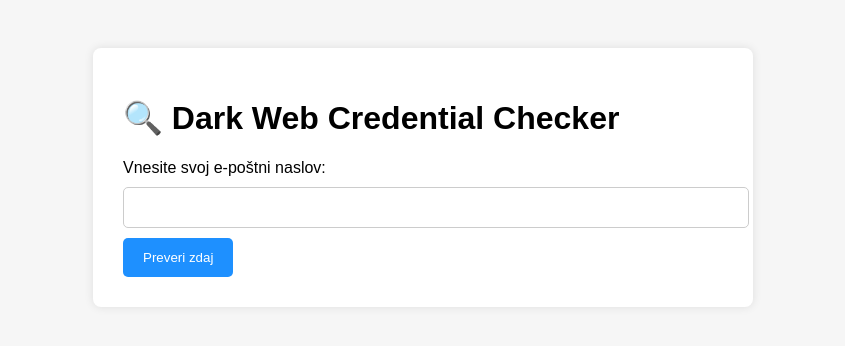
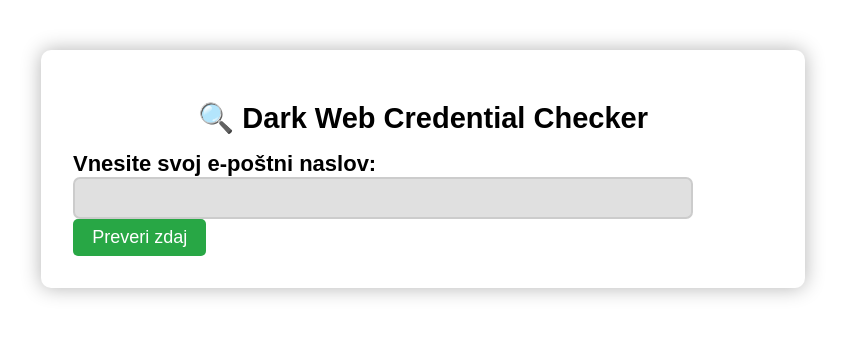
Before and after one commit to davidvolkwolfy/darkweb-checker, a Flask app: page / in a window 1280 px wide. Shown: the top 346 px of the page, without its empty margins (217-1062 px from the left). Run offline with Flask 3, Linux system fonts and the light colour scheme.

Commit message:
Update styles.css

```diff
--- a/static/styles.css
+++ b/static/styles.css
@@ -1,39 +1,173 @@
+/* === GENERAL === */
 body {
+    margin: 0;
+    padding: 0;
     font-family: Arial, sans-serif;
-    background-color: #f6f6f6;
-    padding: 40px;
 }
 
+body.light-mode {
+    background-color: #f9f9f9;
+    color: #121212;
+}
+
+body.dark-mode {
+    background-color: #121212;
+    color: #f1f1f1;
+}
+
+/* === CONTAINER === */
 .container {
-    max-width: 600px;
-    margin: 0 auto;
-    background-color: #fff;
-    padding: 30px;
-    border-radius: 8px;
-    box-shadow: 0 0 10px rgba(0,0,0,0.1);
+    max-width: 700px;
+    margin: 50px auto;
+    padding: 2rem;
+    background-color: inherit;
+    border-radius: 10px;
+    box-shadow: 0 0 20px rgba(0,0,0,0.3);
+}
+
+/* === LOGO === */
+.logo {
+    display: block;
+    margin: 0 auto 30px;
+    width: 250px;
+    height: auto;
+}
+
+/* === TEXT === */
+h1 {
+    text-align: center;
+    margin-bottom: 1rem;
+    font-size: 29px;
+}
+
+p {
+    font-size: 16px;
+}
+
+.description {
+    text-align: center;
+    font-size: 0.95rem;
+    margin-bottom: 1.5rem;
+    color: #777;
+}
+
+label[for="email"] {
+    font-size: 22px;
+    font-weight: bold;
+}
+
+/* === FORM === */
+form.form-inline {
+    display: flex;
+    flex-direction: column;
+    align-items: center;
+    gap: 10px;
+    margin-top: 20px;
+    margin-bottom: 2rem;
 }
 
 input[type="email"] {
+    padding: 0.5rem;
     width: 100%;
-    padding: 12px;
-    margin: 10px 0;
-    border: 1px solid #ccc;
-    border-radius: 5px;
+    max-width: 600px;
+    border-radius: 7px;
+    border: 2px solid #ccc;
+    background-color: #e0e0e0;
+    color: #000;
+    font-size: 19px;
 }
 
-button {
-    padding: 12px 20px;
-    background-color: #1e90ff;
-    color: white;
+body.dark-mode input[type="email"] {
+    background-color: #222;
+    color: #fff;
+    border: 1px solid #555;
+}
+
+/* === BUTTONS === */
+button,
+.theme-toggle,
+.clear-session,
+.export-btn {
+    padding: 0.5rem 1.2rem;
     border: none;
     border-radius: 5px;
     cursor: pointer;
+    transition: background 0.3s ease;
+    color: #fff;
+    background-color: #28a745;
+    font-size: 18px;
 }
 
-button:hover {
-    background-color: #0072c6;
+button:hover,
+.theme-toggle:hover,
+.clear-session:hover,
+.export-btn:hover {
+    background-color: #1e7e34;
 }
 
+/* === LIST RESULTS === */
+ul {
+    list-style-type: none;
+    padding: 0;
+}
+
+.breach-box {
+    background-color: #e0e0e0;
+    color: #000;
+    padding: 8px 12px;
+    margin-bottom: 8px;
+    border-radius: 5px;
+    font-family: monospace;
+}
+
+body.dark-mode .breach-box {
+    background-color: #2b2b2b;
+    color: #f1f1f1;
+}
+
+/* === LAYOUT === */
+.top-bar {
+    display: flex;
+    justify-content: space-between;
+    align-items: center;
+}
+
+.top-actions {
+    display: flex;
+    gap: 10px;
+}
+
+/* === SPINNER === */
+.spinner {
+    border: 6px solid #eee;
+    border-top: 6px solid #28a745;
+    border-radius: 50%;
+    width: 40px;
+    height: 40px;
+    margin: 20px auto;
+    animation: spin 1s linear infinite;
+}
+
+.hidden {
+    display: none;
+}
+
+@keyframes spin {
+    0% { transform: rotate(0); }
+    100% { transform: rotate(360deg); }
+}
+
+/* === FOOTER === */
+footer {
+    text-align: center;
+    margin-top: 50px;
+    padding: 20px;
+    font-size: 12px;
+    color: gray;
+}
+
+/* === ERROR === */
 .error {
-    color: red;
+    color: #ff4d4d;
+    text-align: center;
 }
```
